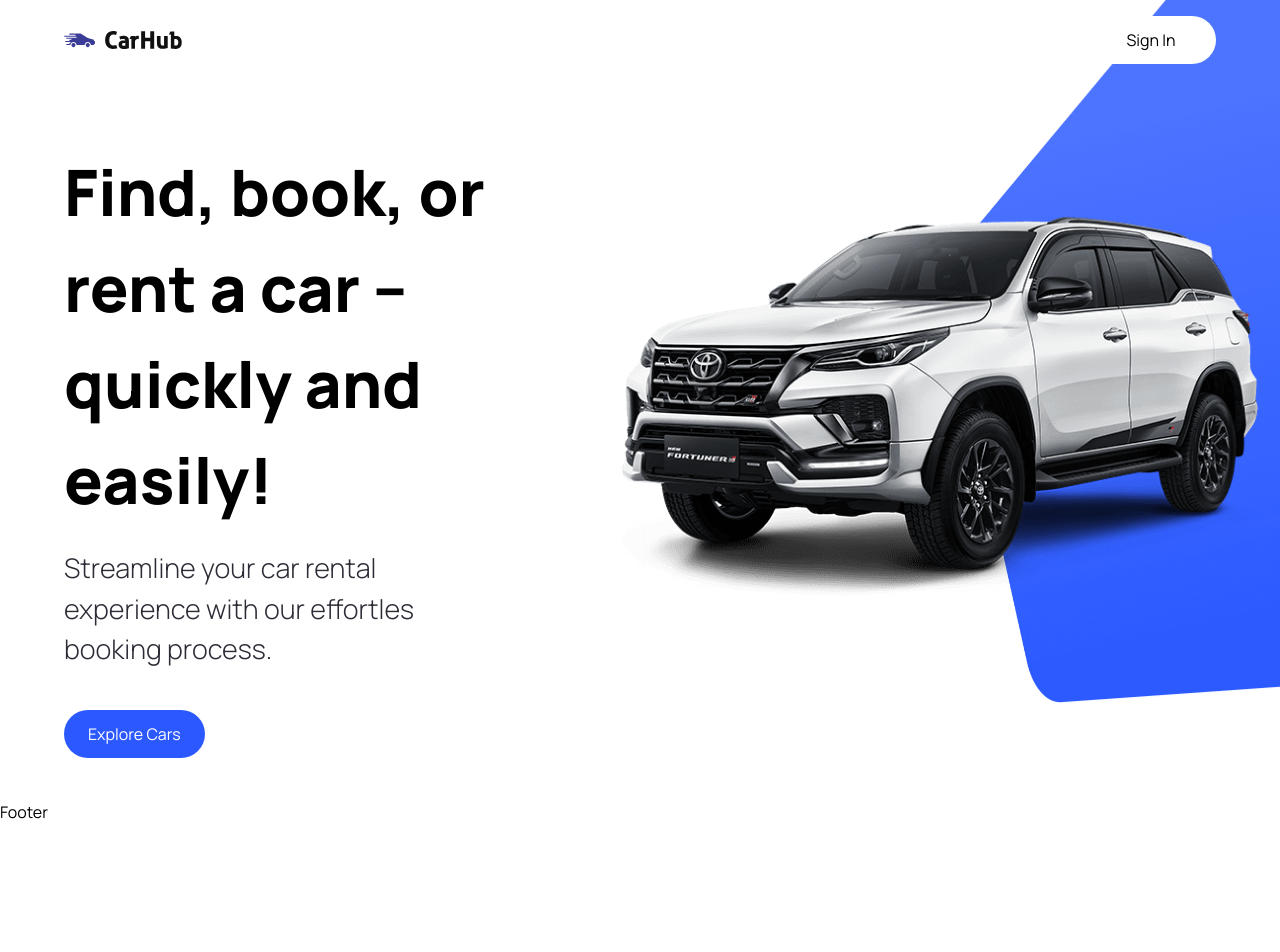
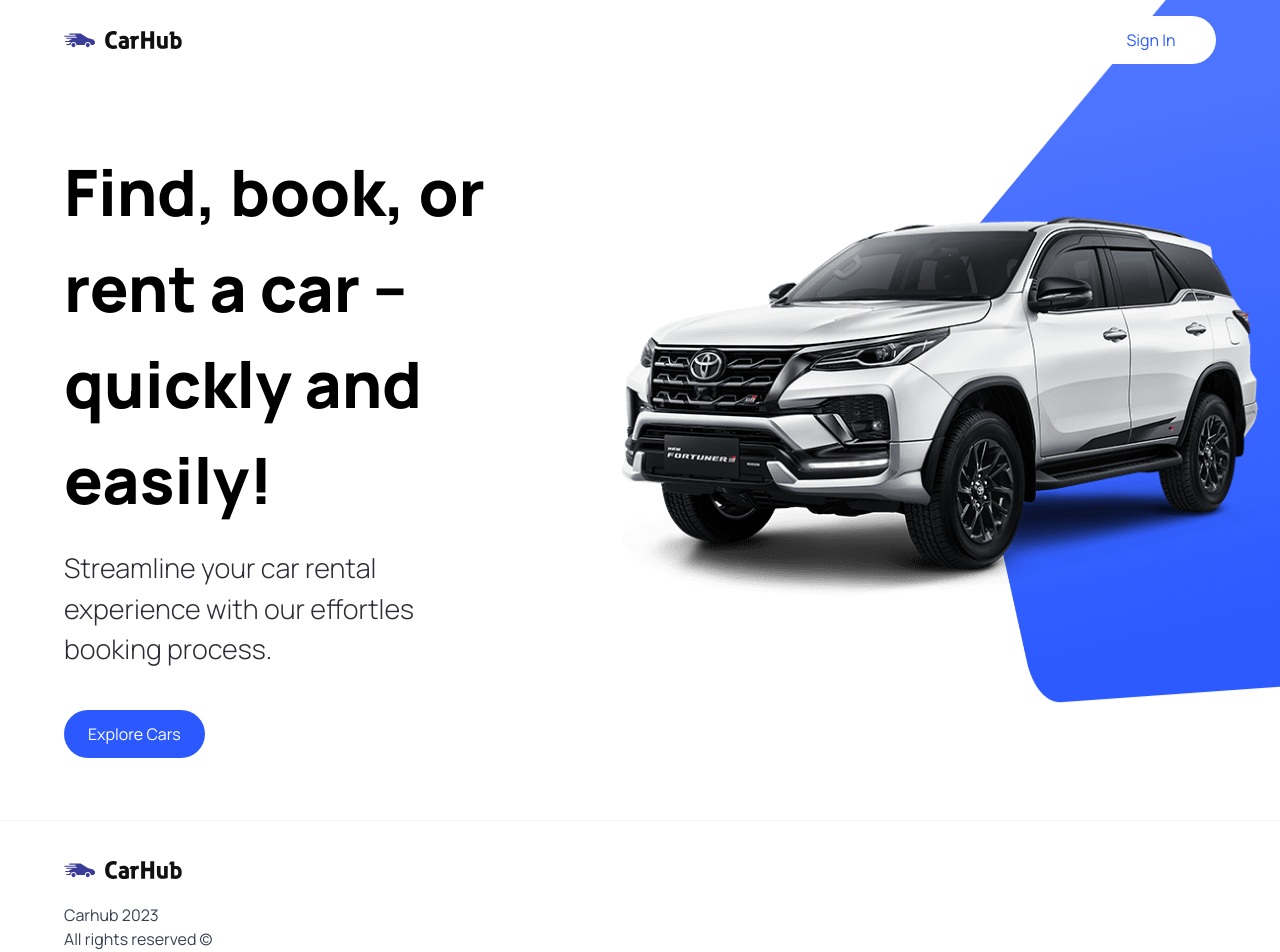
Before and after one commit to veyseltosun/nextjs13-cars-app-ts-tailwind, a Next.js app: page / in a window 1280 px wide. Shown: the top 952 px of the page. Before the commit the page ends 824 px from the top, so only its background shows below. Built offline with nearby package versions, Linux system fonts and the light colour scheme.

Commit message:
footer .

```diff
--- a/components/Footer.tsx
+++ b/components/Footer.tsx
@@ -1,8 +1,20 @@
-import React from 'react'
+import { headers } from "next/dist/client/components/headers"
+import Image from "next/image"
+import Link from "next/link"
 
 const Footer = () => {
   return (
-    <div>Footer</div>
+    <footer className="flex flex-col text-black-100 mt-5 border-t border-gray-100">
+      <div className="flex max-md:flex-col flex-wrap justify-between gap-5 sm:px-16 px-6 py-10">
+        <div className="flex flex-col justify-start items-start gap-6">
+          <Image src="/logo.svg" alt="logo" width={118} height={18} className="object-contain"/>
+          <p className="text-base text-gray-700">
+            Carhub 2023 <br/>
+            All rights reserved &copy;
+          </p>
+        </div>
+      </div>
+    </footer>
   )
 }
 
--- a/components/Navbar.tsx
+++ b/components/Navbar.tsx
@@ -21,7 +21,7 @@
             <CustomButton
              title="Sign In"
              btnType="button"
-             containerStyles="text-primary-lue
+             containerStyles="text-primary-blue
              rounded-full bg-white min-w-[130px]"
             />
 
```
